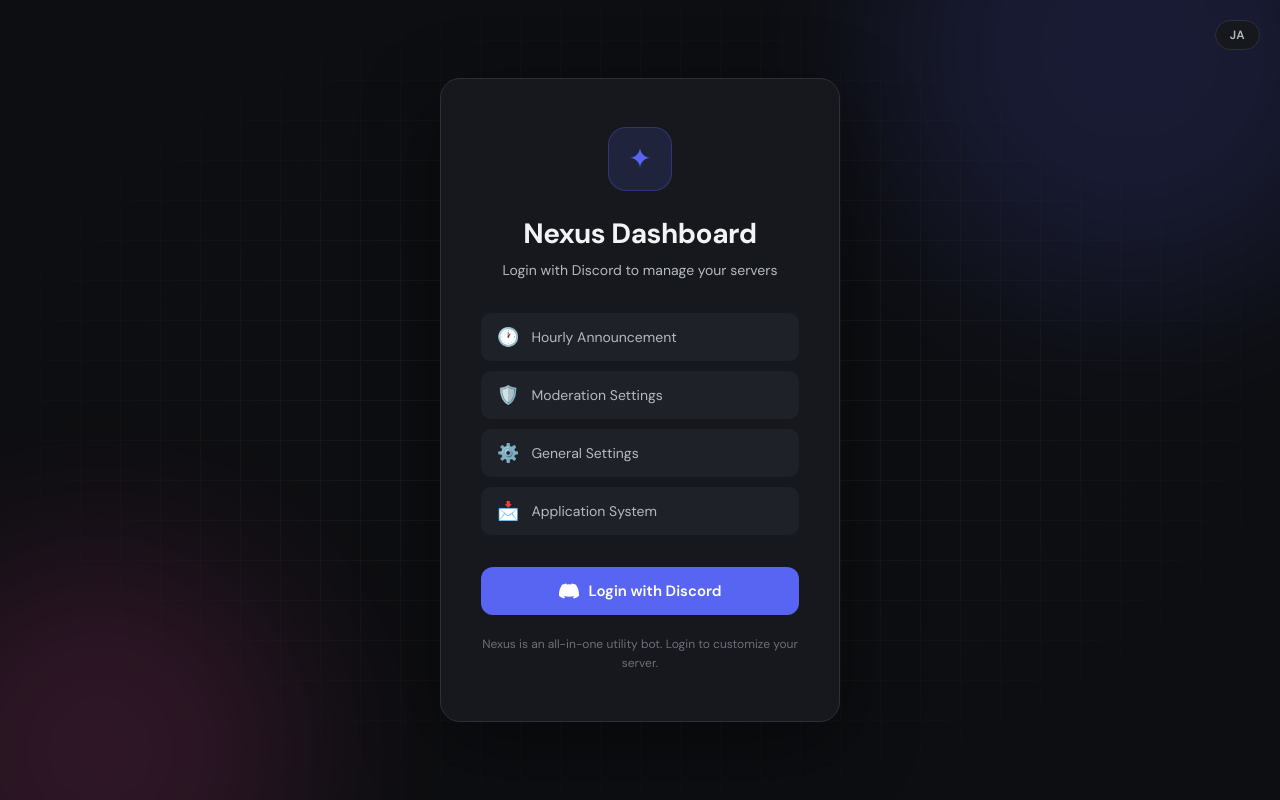
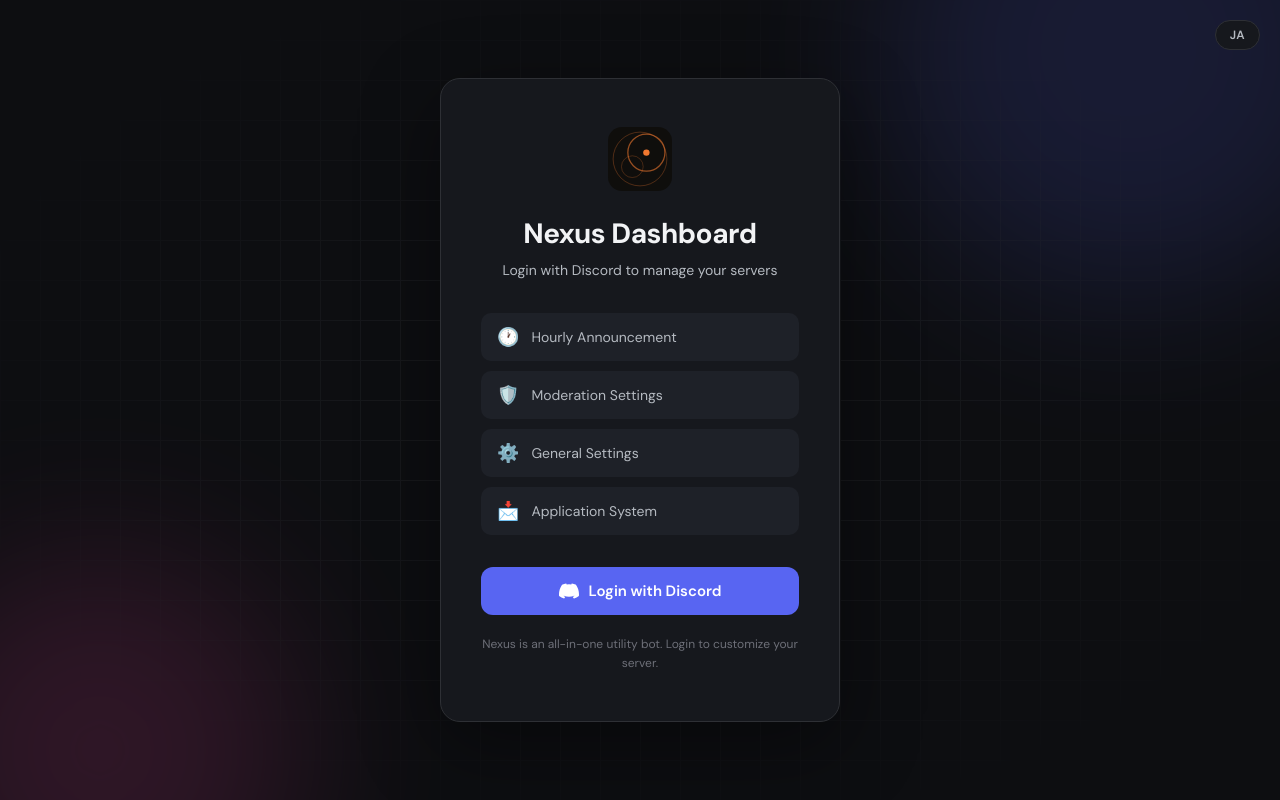
Before and after one commit to OCxeRu2951/Nexus-Dashboard, a React (Vite) app: page /login in a window 1280 px wide. Built offline with nearby package versions, Linux system fonts and the light colour scheme.

Commit message:
アイコンの変更とサイドバーの仕様変更

```diff
--- /dev/null
+++ b/src/components/NexusIcon.jsx
@@ -0,0 +1,41 @@
+export default function NexusIcon({ size = 24, className = "" }) {
+  return (
+    <svg
+      width={size}
+      height={size}
+      viewBox="0 0 100 100"
+      xmlns="http://www.w3.org/2000/svg"
+      className={className}
+    >
+      <rect width="100" height="100" rx="22" fill="#0f0e0c" />
+      <circle
+        cx="50"
+        cy="50"
+        r="42"
+        fill="none"
+        stroke="#f07830"
+        strokeWidth="1.5"
+        opacity="0.3"
+      />
+      <circle
+        cx="60"
+        cy="40"
+        r="29"
+        fill="none"
+        stroke="#f07830"
+        strokeWidth="2"
+        opacity="0.6"
+      />
+      <circle
+        cx="38"
+        cy="62"
+        r="17"
+        fill="none"
+        stroke="#f07830"
+        strokeWidth="1.5"
+        opacity="0.25"
+      />
+      <circle cx="60" cy="40" r="5" fill="#f07830" />
+    </svg>
+  );
+}
--- a/src/components/Sidebar.jsx
+++ b/src/components/Sidebar.jsx
@@ -2,6 +2,7 @@
 import { useTranslation } from 'react-i18next';
 import { useAuth } from "../hooks/useAuth.jsx";
 import './Sidebar.css';
+import NexusIcon from "../components/NexusIcon.jsx";
 
 const NAV_ITEMS = [
   { key: "dashboard", path: "", icon: "⚡" },
@@ -20,8 +21,10 @@
     <aside className="sidebar">
       <div className="sidebar-header">
         <div className="sidebar-logo">
-          <span className="logo-icon">✦</span>
-          <span className="logo-text">Nexus</span>
+          <NexusIcon size={20} />
+          <span className="logo-text">
+            <NavLink to="/servers">Nexus</NavLink>
+          </span>
         </div>
       </div>
 
--- a/src/pages/Login.css
+++ b/src/pages/Login.css
@@ -89,7 +89,6 @@
   width: 64px;
   height: 64px;
   background: var(--accent-light);
-  border: 1px solid rgba(88, 101, 242, 0.3);
   border-radius: 18px;
   display: flex;
   align-items: center;
--- a/src/pages/Login.jsx
+++ b/src/pages/Login.jsx
@@ -1,5 +1,6 @@
 import { useTranslation } from 'react-i18next';
 import './Login.css';
+import NexusIcon from "../components/NexusIcon.jsx";
 
 export default function Login() {
   const { t, i18n } = useTranslation();
@@ -27,7 +28,7 @@
       <div className="login-container fade-in">
         <div className="login-card">
           <div className="login-logo">
-            <span className="login-logo-icon">✦</span>
+            <NexusIcon size={64} />
           </div>
 
           <h1 className="login-title">{t("login.title")}</h1>
--- a/src/pages/Servers.jsx
+++ b/src/pages/Servers.jsx
@@ -4,6 +4,7 @@
 import { useAuth } from "../hooks/useAuth.jsx";
 import api from "../lib/api";
 import "./Servers.css";
+import NexusIcon from "../components/NexusIcon.jsx";
 
 export default function Servers() {
   const { t } = useTranslation();
@@ -43,7 +44,7 @@
     <div className="servers-page">
       <header className="servers-header">
         <div className="servers-logo">
-          <span className="logo-icon">✦</span>
+          <NexusIcon size={20} />
           <span>Nexus</span>
         </div>
         {user && (
```
